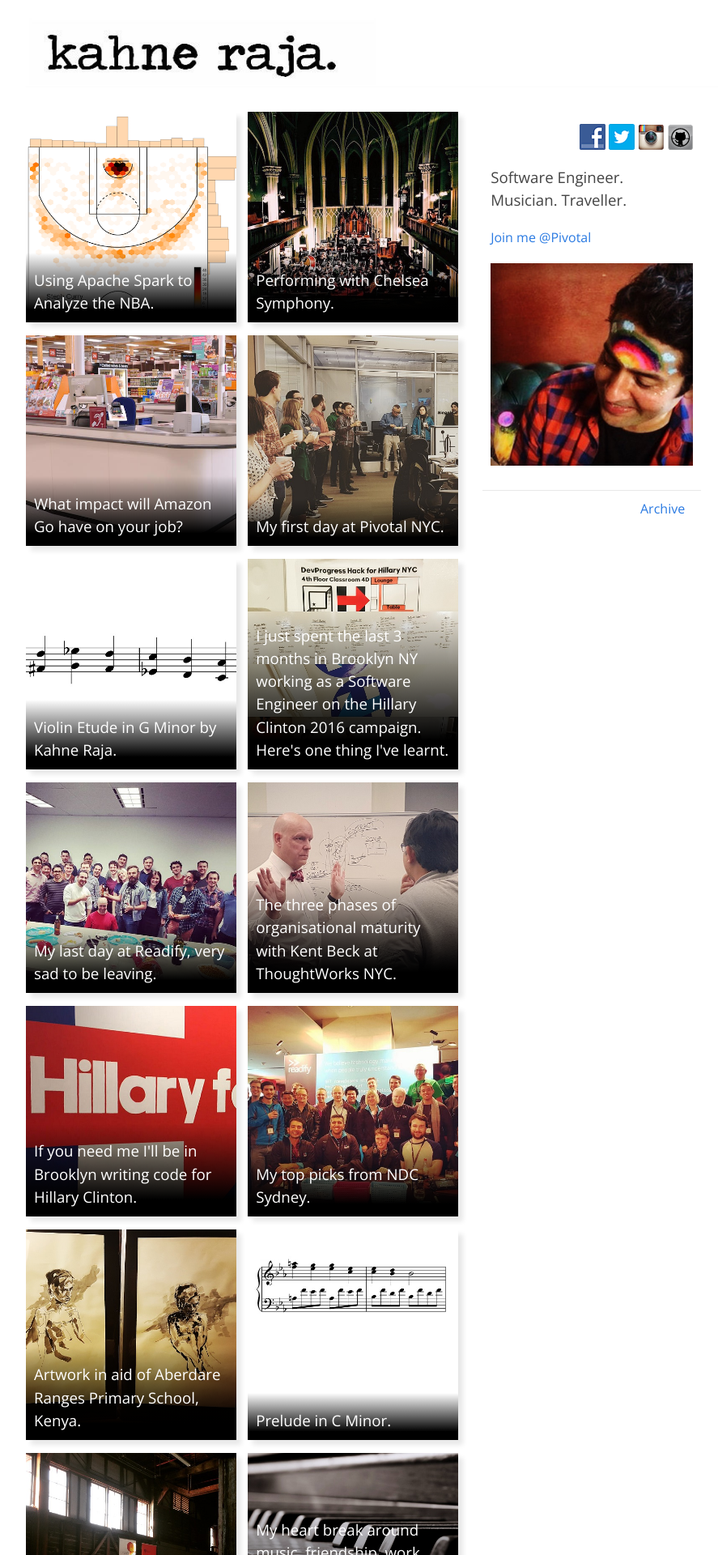
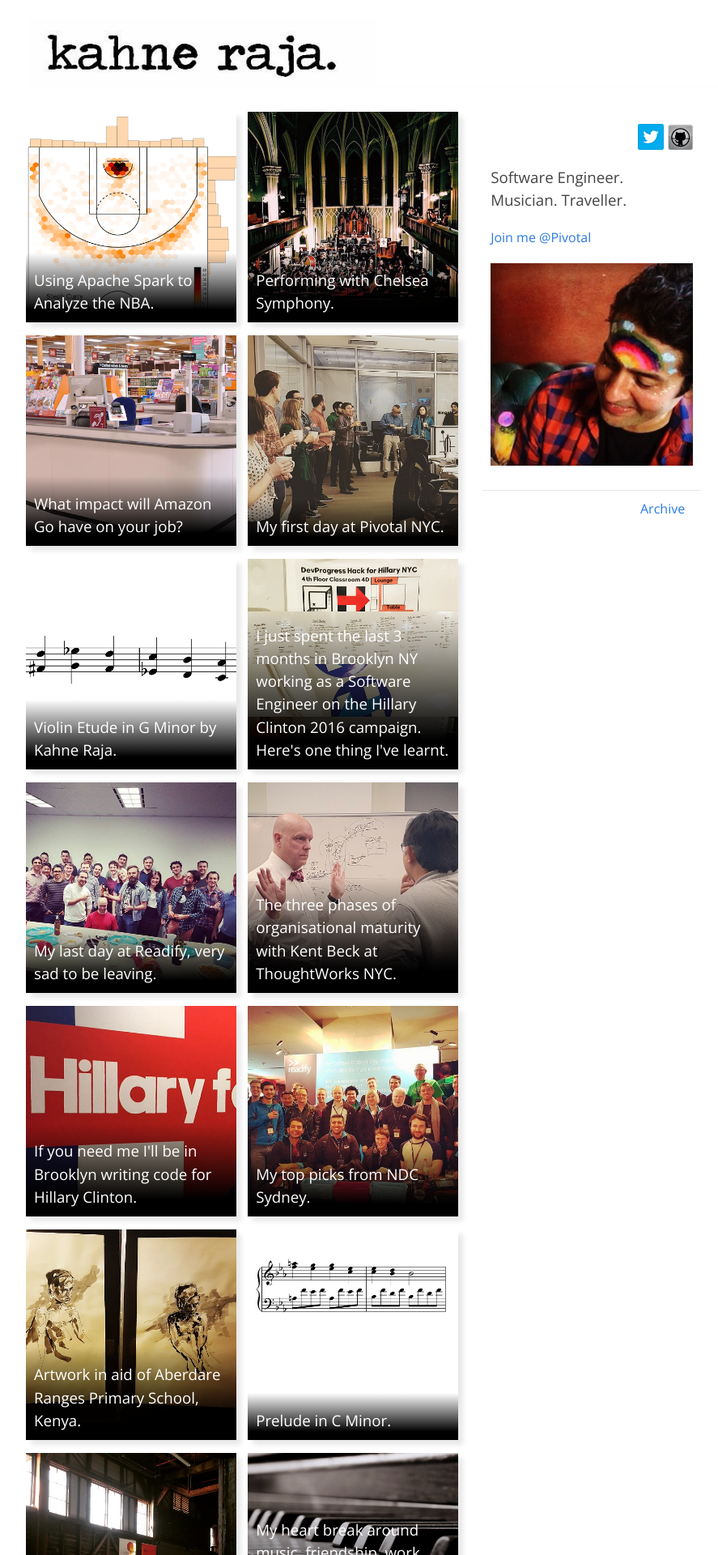
Before and after one commit to crawles/crawles.github.io, a Jekyll site: the page built from index.html, in a window 1280 px wide. Shown: the top 1920 px of the page at 81% size, without its empty margins (178-1065 px from the left). Built offline with Jekyll 4.4.1, drawn with Linux system fonts in a browser that asks for light colours.

Commit message:
Changed to chris

```diff
--- a/_config.yml
+++ b/_config.yml
@@ -6,7 +6,7 @@
 # 'jekyll serve'. If you change this file, please restart the server process.
 
 # Site settings
-title: "Kahne Raja. Software Engineer. Musician. Traveller."
+title: "Chris Rawles.  Data Scientist. NBA fan."
 baseurl: "" # the subpath of your site, e.g. /blog
 url: "http://crawles.github.io" # the base hostname & protocol for your site
 permalink: /:title/
--- a/_includes/grid-profile.html
+++ b/_includes/grid-profile.html
@@ -1,9 +1,7 @@
 <div class="grid-profile">
 	<div class="social-media">
-		<a href="http://www.facebook.com/kahne.raja" target="_blank"><img src="{{ site.baseurl }}/assets/global/facebook.png" alt=""></a>
-		<a href="http://www.twitter.com/kahneraja" target="_blank"><img src="{{ site.baseurl }}/assets/global/twitter.png" alt=""></a>
-		<a href="http://www.instagram.com/kahneraja" target="_blank"><img src="{{ site.baseurl }}/assets/global/instagram.png" alt=""></a>
-		<a href="http://www.github.com/kahneraja" target="_blank"><img src="{{ site.baseurl }}/assets/global/github.png" alt=""></a>
+		<a href="http://www.twitter.com/thecrawles" target="_blank"><img src="{{ site.baseurl }}/assets/global/twitter.png" alt=""></a>
+		<a href="http://www.github.com/crawles" target="_blank"><img src="{{ site.baseurl }}/assets/global/github.png" alt=""></a>
 	</div>
 	<div class="greeting">
 		<h3>Software Engineer. Musician. Traveller.</h3>
```
